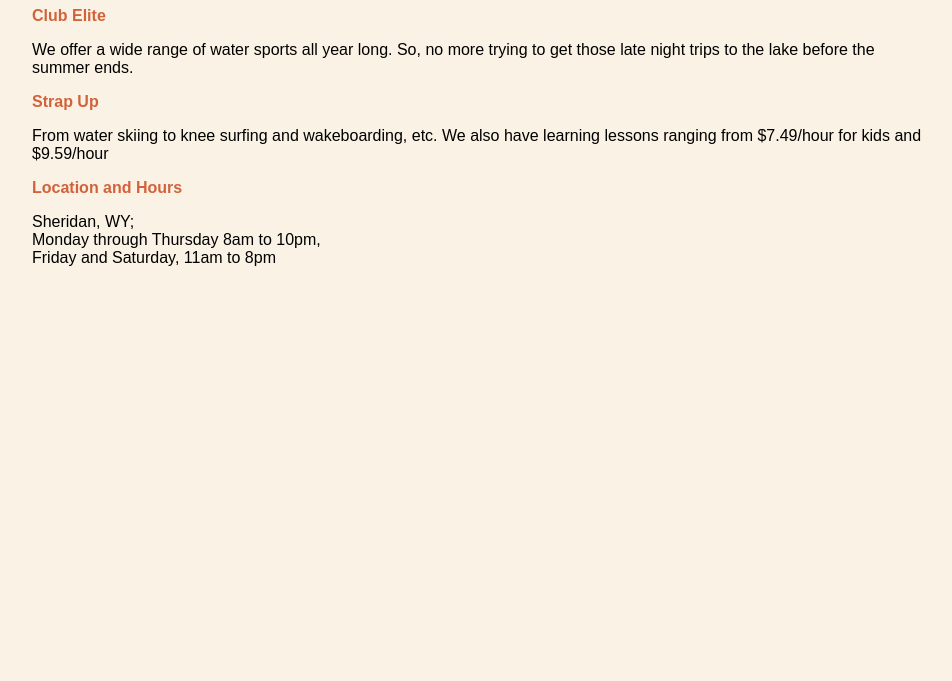
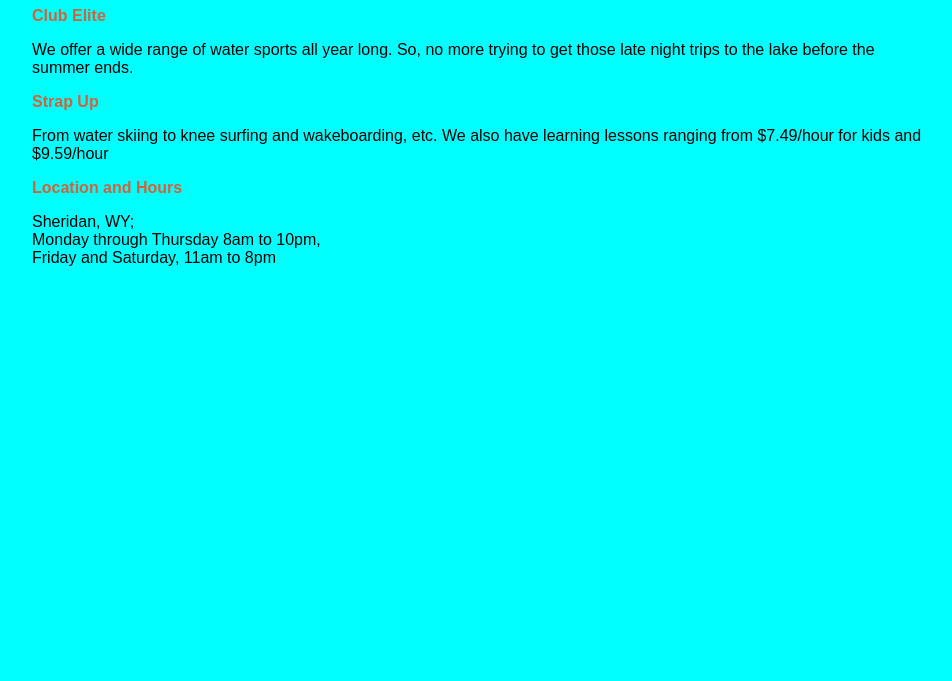
Before and after one commit to nstewart25/nstewart25.github.io, a plain HTML site: page index.html in a window 1280 px wide. Shown: the part 119-800 px from the top of the page, without its empty margins (160-1112 px from the left). Drawn offline with Linux system fonts and the light colour scheme.

Commit message:
font/background

```diff
--- a/index.html
+++ b/index.html
@@ -7,9 +7,9 @@
    <style>
 
 body {
-	background-color: #faf2e4;
+	background-color: #00FFFF;
 	margin: 0 15%;
-	font-family: sans-serif;
+	font-family: Arial;
 	}
 
 h1 {
```
